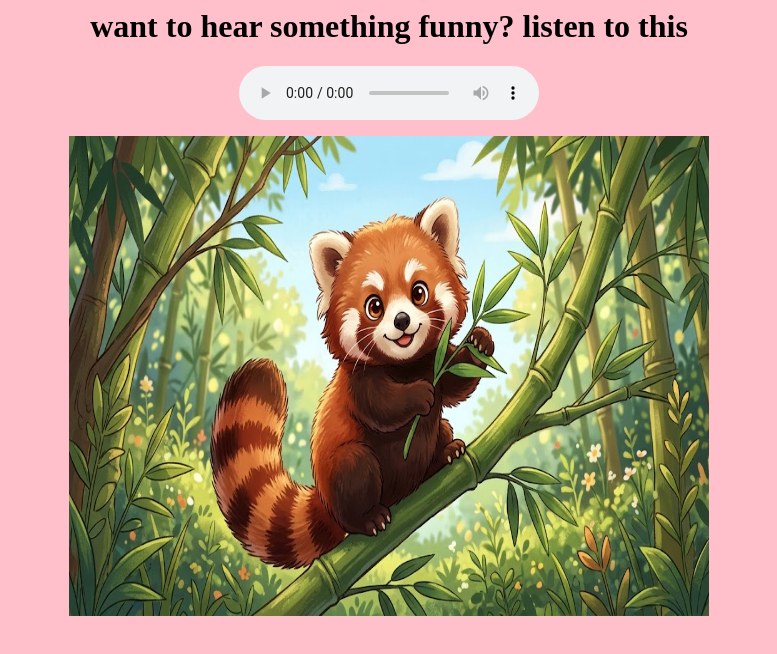
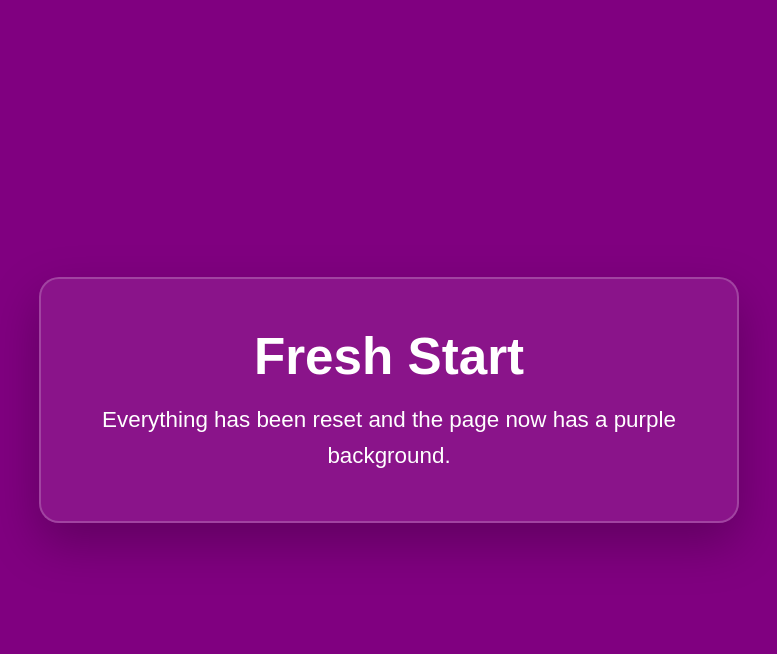
Before and after one commit to jamf25/jamf25.github.io, a plain HTML site: page index.html in a window 1280 px wide. Shown: the whole page, without its empty margins (251-1028 px from the left). Drawn offline with Linux system fonts and the light colour scheme.

Commit message:
pooooooooooooooooooop

```diff
--- a/index.html
+++ b/index.html
@@ -1,21 +1,50 @@
-<html>
+<!DOCTYPE html>
+<html lang="en">
+<head>
+    <meta charset="UTF-8" />
+    <meta name="viewport" content="width=device-width, initial-scale=1.0" />
+    <title>Fresh Start</title>
+    <style>
+        * { box-sizing: border-box; }
 
-<body bgcolor="pink">
-    <div style="text-align: center;">
-        <h1>want to hear something funny? listen to this</h1>
+        body {
+            margin: 0;
+            min-height: 100vh;
+            display: flex;
+            align-items: center;
+            justify-content: center;
+            background: purple;
+            color: white;
+            font-family: Arial, Helvetica, sans-serif;
+            text-align: center;
+        }
 
-        <audio controls>
-            <source src="song.mp3" type="audio/mpeg">
-            Your browser does not support the audio element.
-        </audio>
+        .card {
+            background: rgba(255, 255, 255, 0.08);
+            border: 2px solid rgba(255, 255, 255, 0.2);
+            border-radius: 20px;
+            padding: 48px 32px;
+            max-width: 700px;
+            width: 90%;
+            box-shadow: 0 20px 50px rgba(0, 0, 0, 0.25);
+        }
 
-        <p>
-            <img src="red-panda-cartoon.jfif" width="640" height="480" alt="Cartoon red panda" />
-        </p>
+        h1 {
+            margin: 0 0 16px;
+            font-size: clamp(2rem, 4vw, 4rem);
+        }
 
-        <p>
-            <a href="doczip.pdf"></a>
-        </p>
+        p {
+            margin: 0;
+            font-size: clamp(1rem, 2vw, 1.4rem);
+            line-height: 1.6;
+        }
+    </style>
+</head>
+<body>
+    <div class="card">
+        <h1>Fresh Start</h1>
+        <p>Everything has been reset and the page now has a purple background.</p>
     </div>
 </body>
 </html>
```
